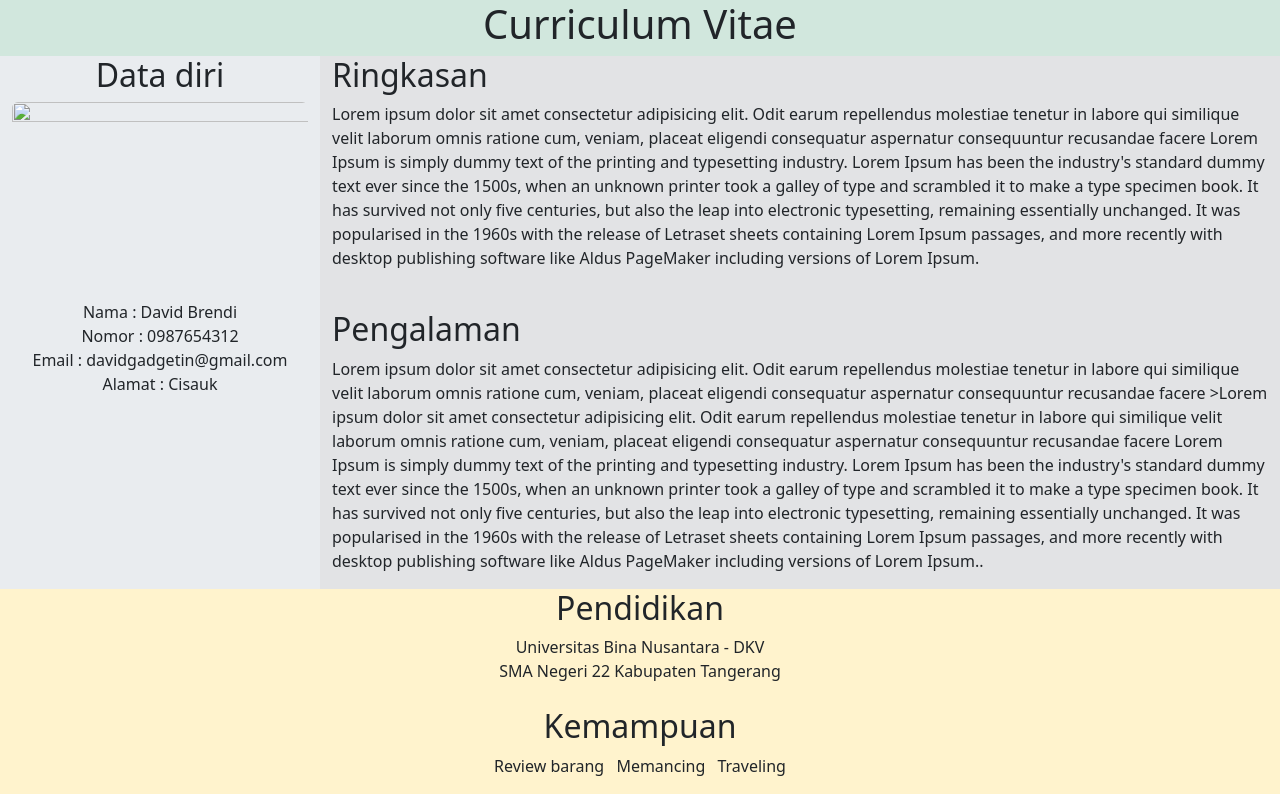
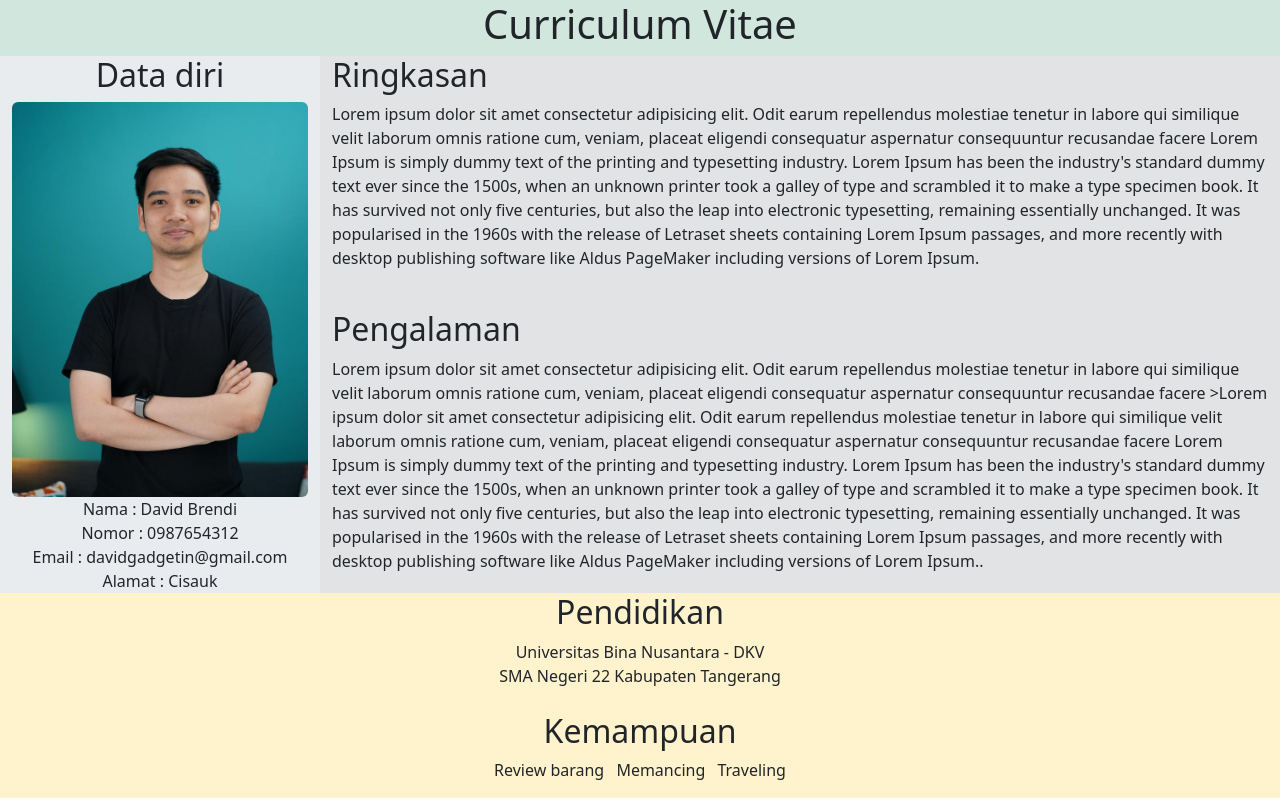
Before and after one commit to bintangputra777/Bootcamp-day-9, a plain HTML site: page index.html in a window 1280 px wide. Drawn offline with nearby package versions, Linux system fonts and the light colour scheme; the site is published under a folder, as on GitHub Pages, so addresses that start at the root find nothing.

Commit message:
first commit

```diff
--- a/index.html
+++ b/index.html
@@ -20,7 +20,7 @@
         <div class="row">
             <div class="col-md-3 col-md-2 bg-body-secondary">
                 <h2 class="text-center">Data diri</h2>
-                <img src="/img/david.jpeg"class="img-fluid rounded mx-auto d-block" width="300px" height="200px" >
+                <img src="img/david.jpeg"class="img-fluid rounded mx-auto d-block" width="300px" height="200px" >
                 <ul class="list-group text-center">
                     <li>Nama : David Brendi</li>
                     <li>Nomor : 0987654312</li>
```
